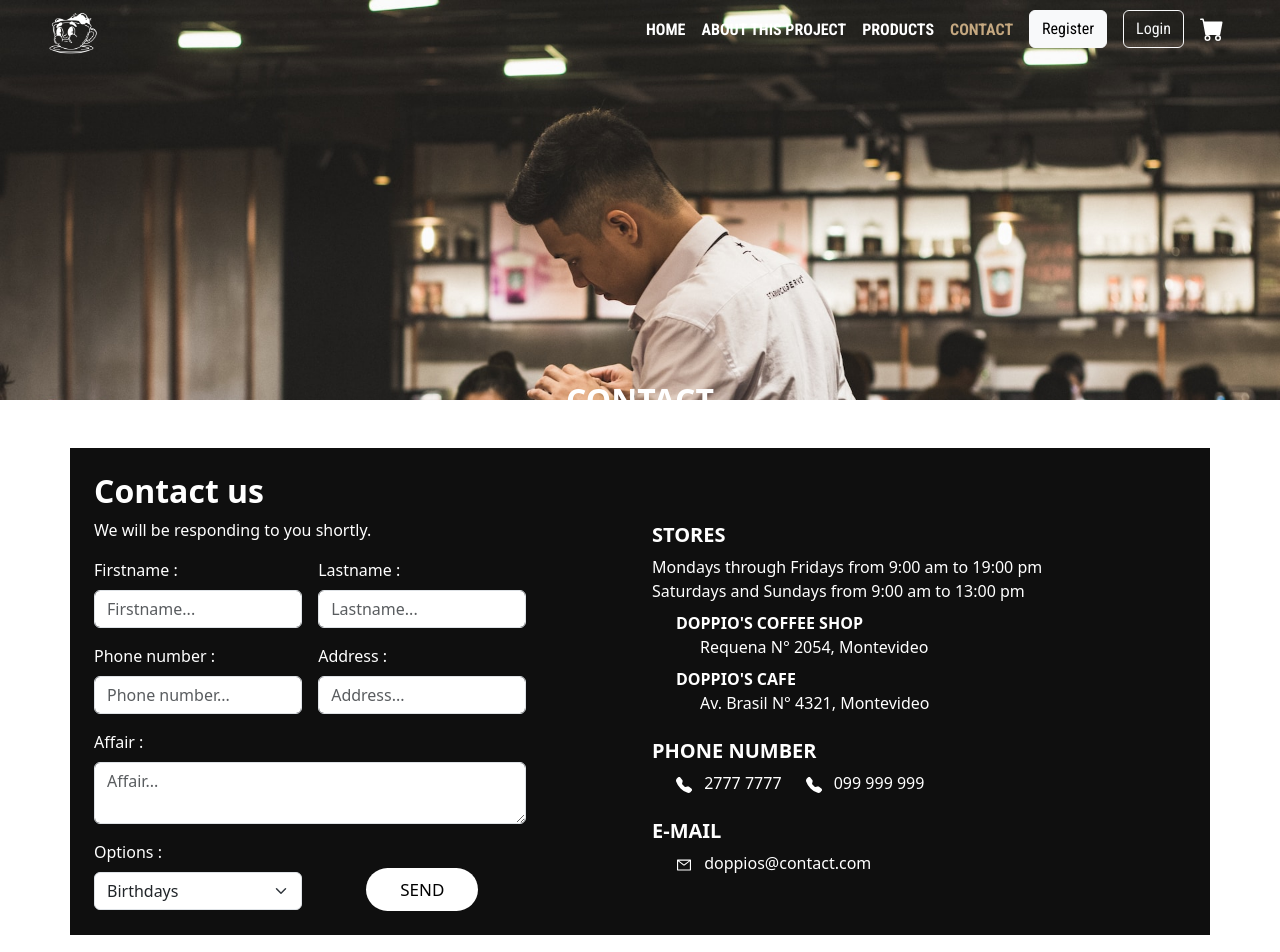
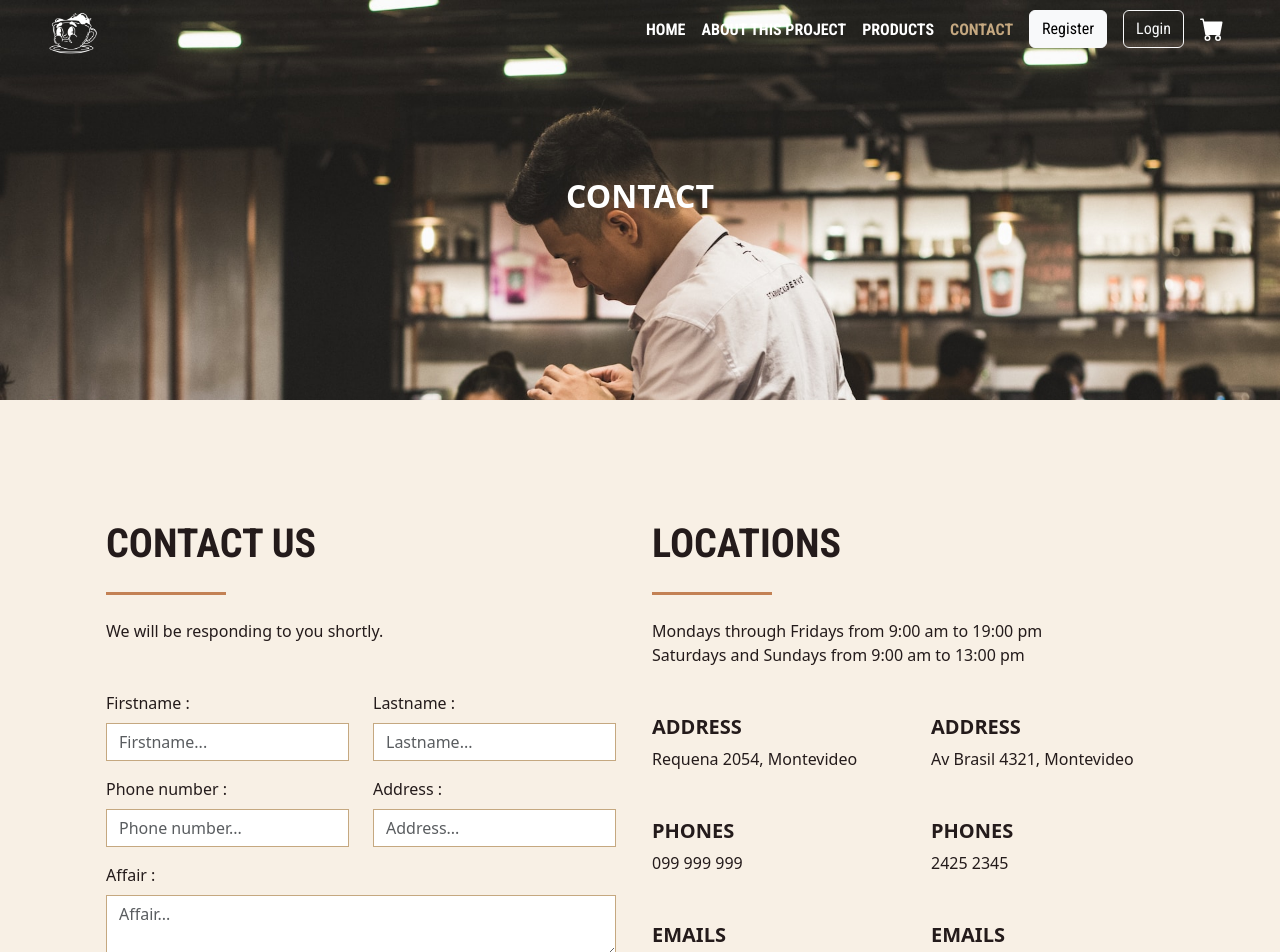
Before and after one commit to rodrigobeiro-31/E-commerce-Front, a React (Vite) app: page /contact in a window 1280 px wide. Shown: the top 952 px of the page. Built offline with nearby package versions, Linux system fonts and the light colour scheme.

Commit message:
profile/contact

```diff
--- a/src/App.css
+++ b/src/App.css
@@ -3,7 +3,7 @@
 :root {
   --mainBrown: #532e1c;
   --secondaryBrown: #c5a880;
-  --darkBrown: #0f0f0f;
+  --darkBrown: #241b1b;
   --lightBackground: #e6e6e6;
   --clr-brown-terciary: #c38154;
   --creamyWhite: #f8f0e5;
@@ -13,6 +13,9 @@
   --roboto-condensed: "Roboto Condensed", sans-serif;
 }
 
+body {
+  background-color: var(--creamyWhite) !important;
+}
 .main-btn {
   background-color: var(--mainBrown);
   color: var(--lightBackground);
@@ -55,3 +58,12 @@ input:focus {
   height: 1.5rem;
   color: white;
 }
+
+.line-span {
+  position: relative;
+  display: inline-block;
+  vertical-align: middle;
+  width: 120px;
+  border-bottom: 3px solid var(--clr-brown-terciary);
+  margin: 1.5rem 0;
+}
--- a/src/components/pages/Contact.css
+++ b/src/components/pages/Contact.css
@@ -10,10 +10,36 @@
   backdrop-filter: blur(4px);
 }
 
-.custom-background {
-  background-color: var(--creamyWhite);
+.main-container2 {
+  width: 100%;
+  height: 100%;
+  background-color: var(--creamyWhite) !important;
 }
 
-.main-container2{
-  background-color: white;
+.contact-container {
+  background-color: transparent !important;
+  margin: 3rem 0;
+  display: flex;
+  justify-content: center;
 }
+
+.contact-input {
+  border-radius: 0 !important;
+  border: 1px solid var(--secondaryBrown);
+}
+
+.contact-title {
+  font-size: 2.5rem;
+  color: var(--darkBrown);
+  font-family: var(--roboto-condensed);
+  text-transform: uppercase;
+  margin: 0 !important;
+}
+
+.contact-text {
+  color: var(--darkBrown);
+}
+
+.btn-contact {
+  align-self: flex-end !important;
+}
--- a/src/components/pages/Contact.jsx
+++ b/src/components/pages/Contact.jsx
@@ -6,7 +6,6 @@ import { BsFillTelephoneFill } from "react-icons/bs";
 import { AiOutlineMail } from "react-icons/ai";
 import { useSelector } from "react-redux";
 import { Link } from "react-router-dom";
-
 
 function Contact() {
   // const token = useSelector((state) => state.user.token);
@@ -61,26 +60,32 @@ function Contact() {
     <>
       <div className="container-fluid main-container2 p-0">
         <div className="container-fluid d-flex align-items-center flex-column justify-content-center m-0 p-0 contact-banner">
-          <h2 className="text-white d-flex justify-content-center align-items-center title fw-bold">
+          <h2 className="text-white d-flex justify-content-center align-items-center fw-bold">
             CONTACT
           </h2>
         </div>
-        <div className="container mb-5 mt-5 contact-container custom-background text-white">
-          <div className=" d-flex-column  align-self-center align-content-between">
-            <div className="row">
+        <div className="container mb-5 mt-5 text-white d-flex justify-content-center align-items-center">
+          <div className="d-flex justify-content-center">
+            <div className="row contact-container ">
               <div className="col-6">
                 <div className="container">
                   <div>
-                    <h2 className="fw-bold pt-4">Contact us</h2>
-                    <p className="fw-normal">We will be responding to you shortly.</p>
+                    <h2 className="fw-bold pt-4 contact-title">Contact us</h2>
+                    <span className="line-span"></span>
+                    <p className="fw-normal contact-text mb-5">
+                      We will be responding to you shortly.
+                    </p>
                   </div>
-                  <form onSubmit={sendForm} className="row g-3">
-                    <div className="col-5">
-                      <label htmlFor="firstName" className="form-label">
+                  <form onSubmit={sendForm} className="row">
+                    <div className="col-6">
+                      <label
+                        htmlFor="firstName"
+                        className="form-label contact-text"
+                      >
                         Firstname :
                       </label>
                       <input
-                        className="form-control"
+                        className="form-control contact-input mb-3"
                         name="firstname"
                         id="firstname"
                         placeholder="Firstname..."
@@ -88,13 +93,16 @@ function Contact() {
                         onChange={handleChange}
                       />
                     </div>
-                    <div className="col-5">
-                      <label htmlFor="lastname" className="form-label">
+                    <div className="col-6">
+                      <label
+                        htmlFor="lastname"
+                        className="form-label contact-text"
+                      >
                         Lastname :
                       </label>
                       <input
                         type="text"
-                        className="form-control"
+                        className="form-control contact-input mb-3"
                         name="lastname"
                         id="lastname"
                         placeholder="Lastname..."
@@ -102,13 +110,16 @@ function Contact() {
                         onChange={handleChange}
                       />
                     </div>
-                    <div className="col-5">
-                      <label htmlFor="ilastName" className="form-label">
+                    <div className="col-6">
+                      <label
+                        htmlFor="ilastName"
+                        className="form-label contact-text"
+                      >
                         Phone number :
                       </label>
                       <input
                         type="text"
-                        className="form-control"
+                        className="form-control contact-input mb-3"
                         name="fone"
                         id="fone"
                         placeholder="Phone number..."
@@ -116,13 +127,16 @@ function Contact() {
                         onChange={handleChange}
                       />
                     </div>
-                    <div className="col-md-5">
-                      <label htmlFor="direction" className="form-label">
+                    <div className="col-md-6">
+                      <label
+                        htmlFor="direction"
+                        className="form-label contact-text"
+                      >
                         Address :
                       </label>
                       <input
                         type="name"
-                        className="form-control"
+                        className="form-control contact-input mb-3"
                         name="direction"
                         id="direction"
                         placeholder="Address..."
@@ -130,13 +144,13 @@ function Contact() {
                         onChange={handleChange}
                       />
                     </div>
-                    <div className="col-10">
-                      <label htmlFor="fone" className="form-label">
+                    <div className="col-12">
+                      <label htmlFor="fone" className="form-label contact-text">
                         Affair :
                       </label>
                       <textarea
                         type="name"
-                        className="form-control"
+                        className="form-control contact-input mb-3"
                         name="affaire"
                         id="affaire"
                         placeholder="Affair..."
@@ -145,12 +159,15 @@ function Contact() {
                       />
                     </div>
 
-                    <div className="col-md-5">
-                      <label htmlFor="options" className="form-label">
+                    <div className="col-md-6">
+                      <label
+                        htmlFor="options"
+                        className="form-label contact-text"
+                      >
                         Options :
                       </label>
                       <select
-                        className="form-select"
+                        className="form-select contact-input mb-3"
                         type="text"
                         name="options"
                         id="options"
@@ -164,35 +181,60 @@ function Contact() {
                         <option>Other</option>
                       </select>
                     </div>
-                    <div className="col-5 text-center pt-1">
+                    <div className="col-12 d-flex justify-content-end text-center pt-1">
                       <button
                         type="submit"
-                        className="btn  m-4 text-center btn-modal "
+                        className="m-4 text-center main-btn btn-contact"
                       >
-                        Send{" "}
+                        Send
                       </button>
                     </div>
                   </form>
                 </div>
               </div>
-              <div className="col-6 d-flex-column align-self-center align-content-between">
+              <div className="col-6">
                 <div>
-                  <h5 className="fw-semibold mt-3 mb-2">STORES</h5>
-                  <p className="m-0">Mondays through Fridays from 9:00 am to 19:00 pm</p>
-                  <p className="m-0">Saturdays and Sundays from 9:00 am to 13:00 pm</p>
-                  <p className="fw-semibold ps-4 m-0 mt-2">DOPPIO'S COFFEE SHOP</p>
-                  <p className="ps-5 m-0 mb-2">Requena N° 2054, Montevideo</p>
-                  <p className="fw-semibold ps-4 m-0">DOPPIO'S CAFE</p>
-                  <p className="ps-5 m-0 mb-2">Av. Brasil N° 4321, Montevideo</p>
-                </div>
-                <div>
-                  <h5 className="fw-semibold mt-4 mb-2">PHONE NUMBER</h5>
-                  <a href="Tel: 27777777" className="text-decoration-none text-white ps-4 m-0"><BsFillTelephoneFill className="me-2" /> 2777 7777</a>
-                  <a href="Tel: 099999999" className="text-decoration-none text-white ps-4 m-0"><BsFillTelephoneFill className="me-2" /> 099 999 999</a>
-                </div>
-                <div>
-                  <h5 className="fw-semibold mt-4 mb-2">E-MAIL</h5>
-                  <p className="ps-4 m-0"><AiOutlineMail className="me-2" /> doppios@contact.com</p>
+                  <h2 className="fw-bold pt-4 contact-title">Locations</h2>
+                  <span className="line-span"></span>
+                  <p className="m-0 contact-text">
+                    Mondays through Fridays from 9:00 am to 19:00 pm
+                  </p>
+                  <p className="m-0 contact-text">
+                    Saturdays and Sundays from 9:00 am to 13:00 pm
+                  </p>
+                  <div className="locations-container row">
+                    <div className="col-6">
+                      <div className="mt-5">
+                        <h5 className="contact-text fw-bold">ADDRESS</h5>
+                        <p className="contact-text">Requena 2054, Montevideo</p>
+                      </div>
+                      <div className="mt-5">
+                        <h5 className="contact-text fw-bold">PHONES</h5>
+                        <p className="contact-text">099 999 999</p>
+                      </div>
+                      <div className="mt-5">
+                        <h5 className="contact-text fw-bold">EMAILS</h5>
+                        <p className="contact-text">doppios@doppios.com</p>
+                      </div>
+                    </div>
+                    <div className="col-6">
+                      <div className="mt-5">
+                        <h5 className="contact-text fw-bold">ADDRESS</h5>
+                        <p className="contact-text">
+                          Av Brasil 4321, Montevideo
+                        </p>
+                      </div>
+                      <div className="mt-5">
+                        <h5 className="contact-text fw-bold">PHONES</h5>
+                        <p className="contact-text">2425 2345</p>
+                      </div>
+                      <div className="mt-5">
+                        <h5 className="contact-text fw-bold">EMAILS</h5>
+                        <p className="contact-text">contact@doppios.com</p>
+                      </div>
+                    </div>
+                    <div className="col-6"></div>
+                  </div>
                 </div>
               </div>
             </div>
--- a/src/components/pages/Products.jsx
+++ b/src/components/pages/Products.jsx
@@ -44,7 +44,7 @@ function Products() {
         {console.log(products)}
         <div className="container-fluid main-container p-0">
           <div className="container-fluid d-flex align-items-center flex-column justify-content-center imageContainer m-0 p-0">
-            <h2 className="text-white d-flex justify-content-center align-items-center title">
+            <h2 className="text-white d-flex justify-content-center align-items-center">
               PRODUCTS
             </h2>
           </div>
--- a/src/components/pages/Profile.css
+++ b/src/components/pages/Profile.css
@@ -9,3 +9,7 @@
 .profile-container {
   background-color: white;
 }
+
+.span-name {
+  text-transform: capitalize;
+}
```
Also changed, not shown: src/components/pages/Profile.jsx (+28 -21 lines).
